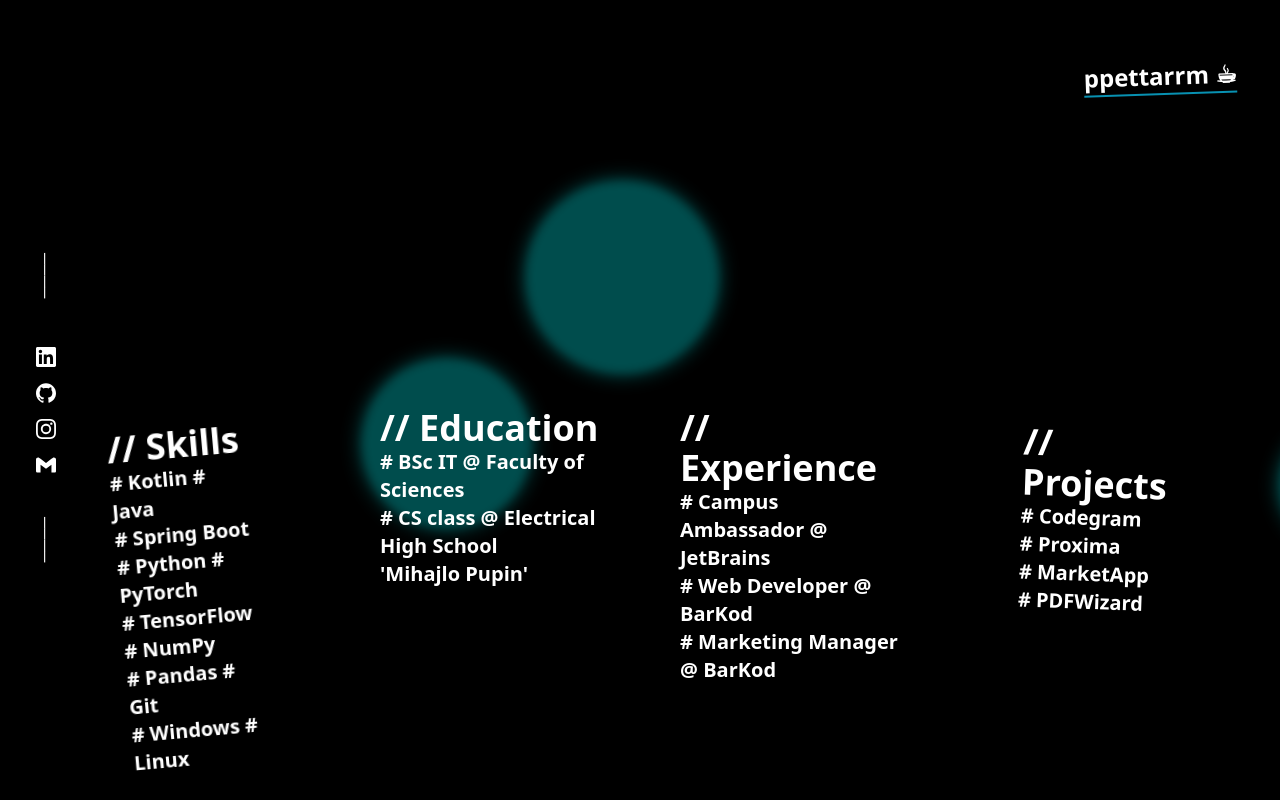
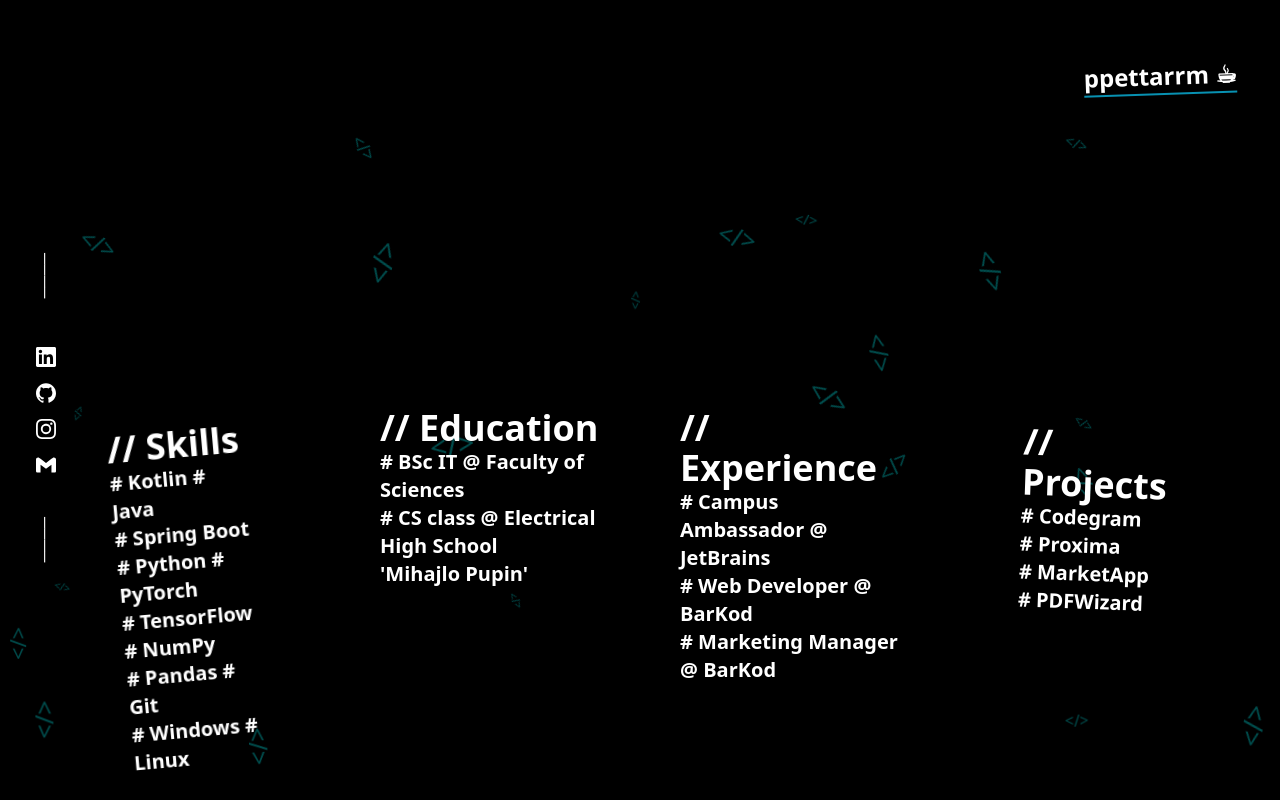
Before and after one commit to ppettarrm/portfolio, a Next.js app: page / in a window 1280 px wide. Shown: the top 800 px of the page. Built offline with nearby package versions, Linux system fonts and the light colour scheme.

Commit message:
New background effect

```diff
--- a/app/(home)/page.tsx
+++ b/app/(home)/page.tsx
@@ -16,7 +16,7 @@ export default function Page() {
             <title>ppettarrm</title>
             <style>
                 {`
-                .background-circles {
+                .background-rain {
                     position: fixed;
                     top: 0;
                     left: 0;
@@ -24,44 +24,45 @@ export default function Page() {
                     height: 100%;
                     z-index: -1;
                     pointer-events: none;
+                    color: cyan;
                 }
 
-                .circle {
+                .raindrop {
                     position: absolute;
-                    background-color: cyan;
-                    border-radius: 50%;
                     opacity: 0.3;
-                    animation: moveCircle linear infinite alternate;
-                    filter: drop-shadow(0 0 10px cyan) blur(5px) brightness(150%);
+                    animation: fall 5s linear infinite;
                 }
 
-                @keyframes moveCircle {
-                    from {
-                        transform: translate(-50.1423%, -49.3231%);
+                @keyframes fall {
+                    0% {
+                        transform: translateY(-10%) rotate(0deg);
                     }
-                    to {
-                        transform: translate(calc(100vw - 75.32232%), calc(100vh - 65.23123%));
+                    50% {
+                        transform: translateY(300%) rotate(180deg);
+                    }
+                    100% {
+                        transform: translateY(300%) rotate(360deg);
                     }
                 }
                 `}
             </style>
         </head>
         <body className="bg-black text-white">
-        <div className="background-circles">
-            {[...Array(5)].map((_, index) => {
-                const diameter = Math.random() * 100 + 100;
+        <div className="background-rain">
+            {[...Array(25)].map((_, index) => {
                 return (
                     <div
                         key={index}
-                        className="circle"
+                        className="raindrop"
                         style={{
-                            width: `${diameter}px`,
-                            height: `${diameter}px`,
+                            fontSize: `${Math.random() * 20 + 10}px`,
                             top: `${Math.random() * 100}%`,
                             left: `${Math.random() * 100}%`,
-                            animationDuration: `${Math.random() * 20 + 10}s`,
+                            animationDuration: `${Math.random() * 5 + 3}s`,
                         }}
-                    />
+                    >
+                        {`</>`}
+                    </div>
                 );
             })}
         </div>
```
